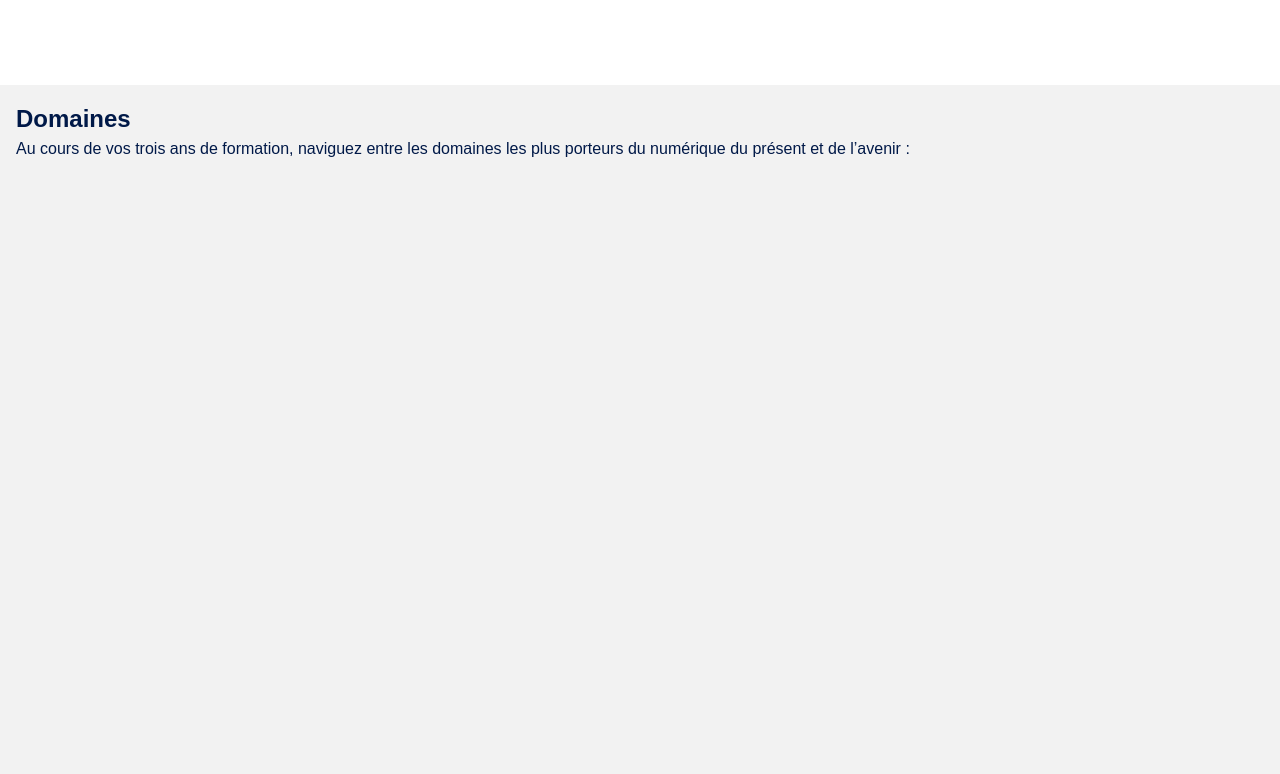
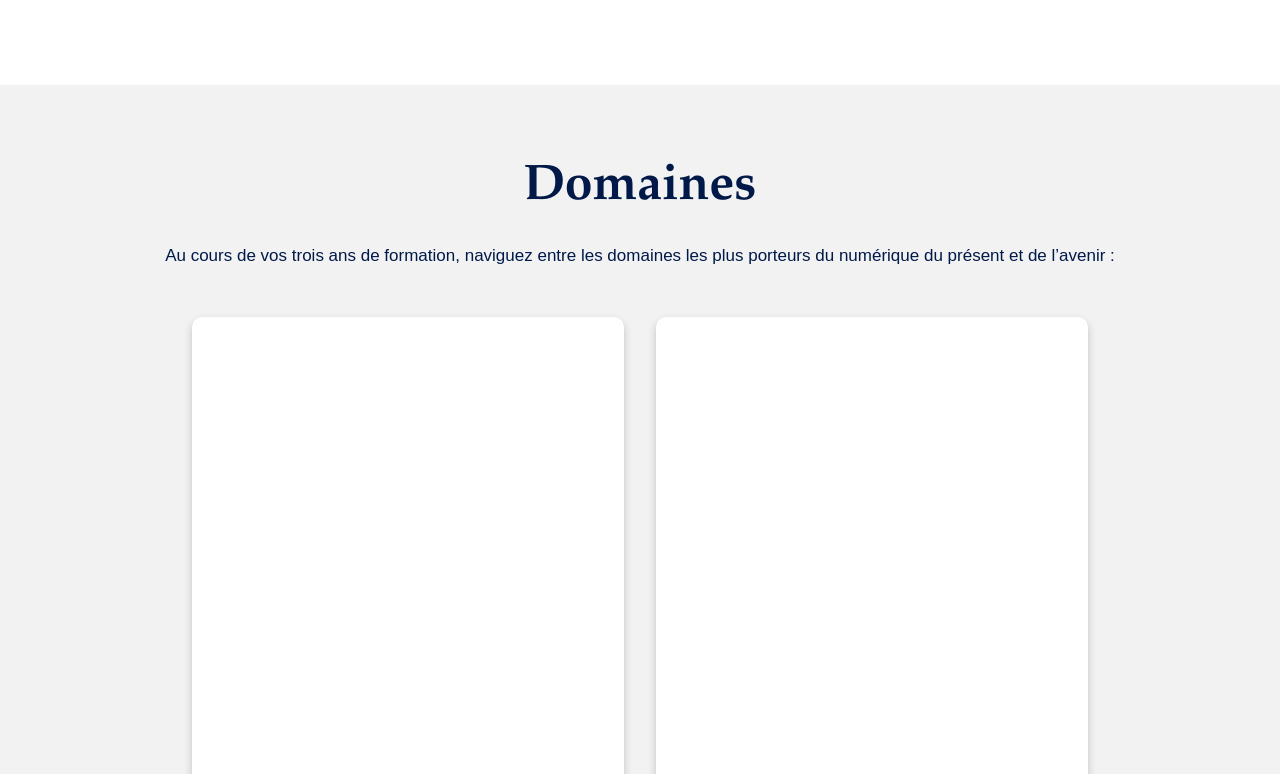
Before and after one commit to yoandiny/web2-exo, a React (Vite) app: page / in a window 1280 px wide. Shown: the part 2946-3720 px from the top of the page. Built offline with nearby package versions, Linux system fonts and the light colour scheme.

Commit message:
made domains card

```diff
--- a/src/App.css
+++ b/src/App.css
@@ -142,6 +142,41 @@
   padding: 1em;
 }
 
+.domains-title{
+  font-size: 50px;
+  margin-top: 1em;
+  text-align: center;
+  font-family: Garamond, serif;
+}
+
+.domains-subtitle{
+  font-size: 17px;
+  margin-top: 1em;
+  text-align: center;
+  font-family: Arial, Helvetica, sans-serif;
+}
+
+.domains-container{
+  display: flex;
+  justify-content: center;
+  align-items: center;
+  flex-direction: row;
+  flex-wrap: wrap;
+  margin-top: 2em;
+}
+
+
+
+.domain-item{
+  width: 432px;
+  height: 481px;
+  border-radius: 10px;
+  background-color: var(--primary-color);
+  margin: 1em;
+  box-shadow: 0 4px 8px 0 rgba(0, 0, 0, 0.2);
+
+}
+
 #admissions{
   width: 100%;
   height: 728px;
--- a/src/App.jsx
+++ b/src/App.jsx
@@ -78,6 +78,23 @@ function App() {
           </h2>
           <p className='domains-subtitle'>Au cours de vos trois ans de formation, naviguez entre les domaines les plus porteurs du numérique du présent et
             de l’avenir :</p>
+            <span className="domains-container">
+              <div className='domain-item'>
+                <i class='bx bxs-code-alt'></i>
+
+
+            </div>
+
+            <div className='domain-item'>
+
+
+            </div>
+
+            <div className='domain-item'>
+
+
+            </div>
+            </span>
 
         </section>
 
```
